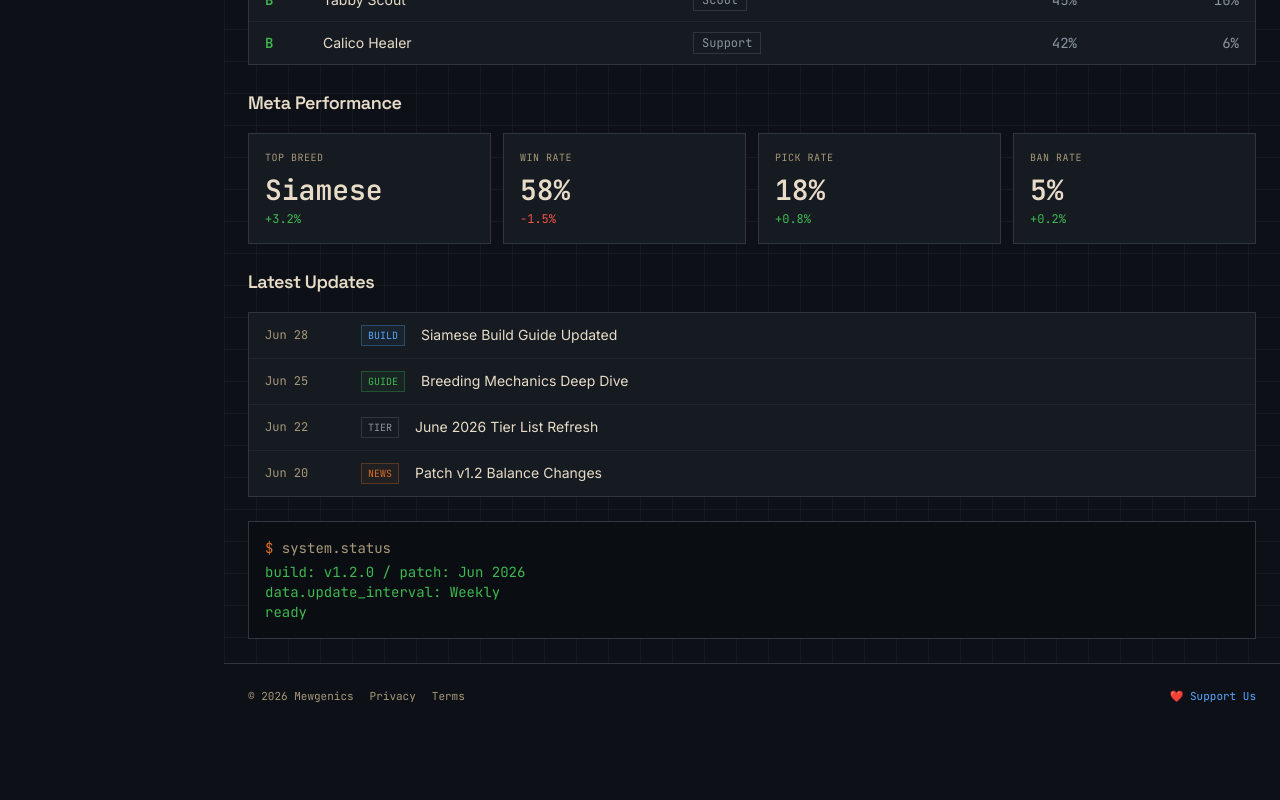
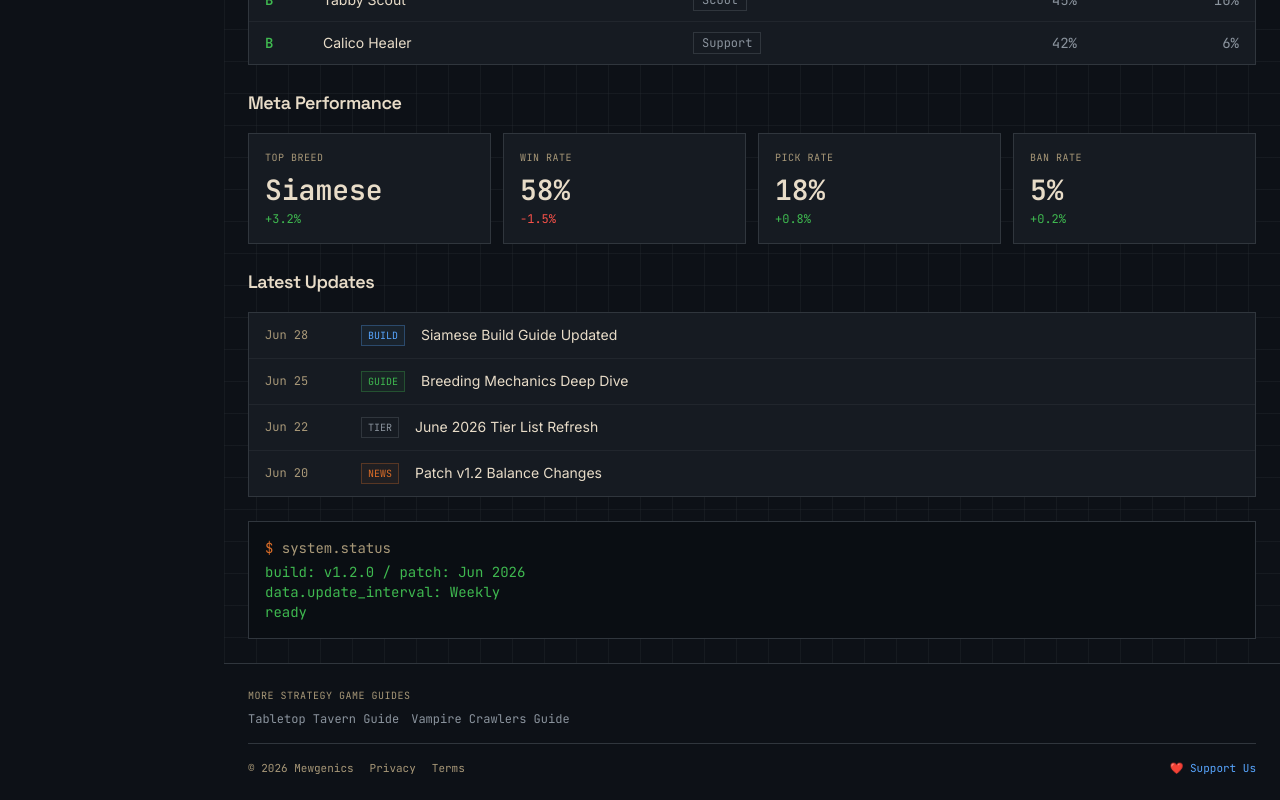
Before and after one commit to ryuuu2020/mewgenics-guide, a Next.js app: page / in a window 1280 px wide. Shown: the part 379-1179 px from the top of the page. Before the commit the page ends 1107 px from the top, so only its background shows below. Built offline with nearby package versions, Linux system fonts and the light colour scheme.

Commit message:
feat: add footer cross-links for same-genre sites

```diff
--- a/app/page.tsx
+++ b/app/page.tsx
@@ -307,6 +307,14 @@ export default function HomePage() {
         {/* ===== Footer ===== */}
         <footer className="border-t border-border-subtle bg-abyss">
           <div className="max-w-6xl mx-auto px-4 lg:px-6 py-6">
+            {/* More Game Guides */}
+            <div className="mb-4 pb-4 border-b border-border-subtle">
+              <p className="text-[10px] font-mono uppercase tracking-wider text-text-muted mb-2">More Strategy Game Guides</p>
+              <div className="flex flex-wrap gap-3">
+                <a href="https://tabletop-tavern-guide.vercel.app" target="_blank" rel="noopener noreferrer" className="text-xs font-mono text-text-secondary hover:text-tactical-blue transition-colors">Tabletop Tavern Guide</a>
+                <a href="https://vampire-crawlers-guide.vercel.app" target="_blank" rel="noopener noreferrer" className="text-xs font-mono text-text-secondary hover:text-tactical-blue transition-colors">Vampire Crawlers Guide</a>
+              </div>
+            </div>
             <div className="flex flex-col sm:flex-row items-center justify-between gap-4">
               <div className="flex items-center gap-4 text-[11px] font-mono text-text-muted">
                 <span>&copy; {new Date().getFullYear()} Mewgenics</span>
```
Also changed, not shown: 1 other file (tests, documents, lock files or other folders).
